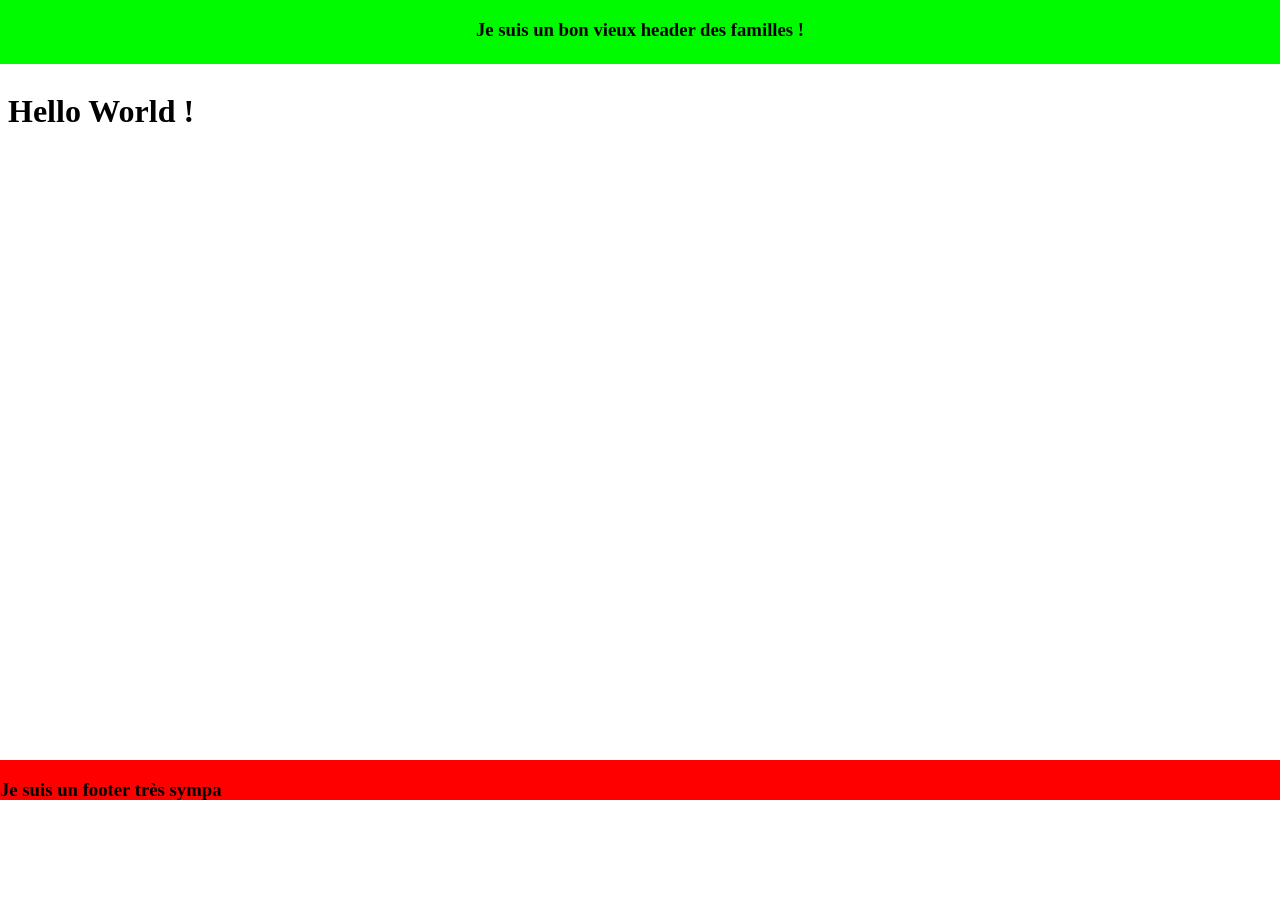
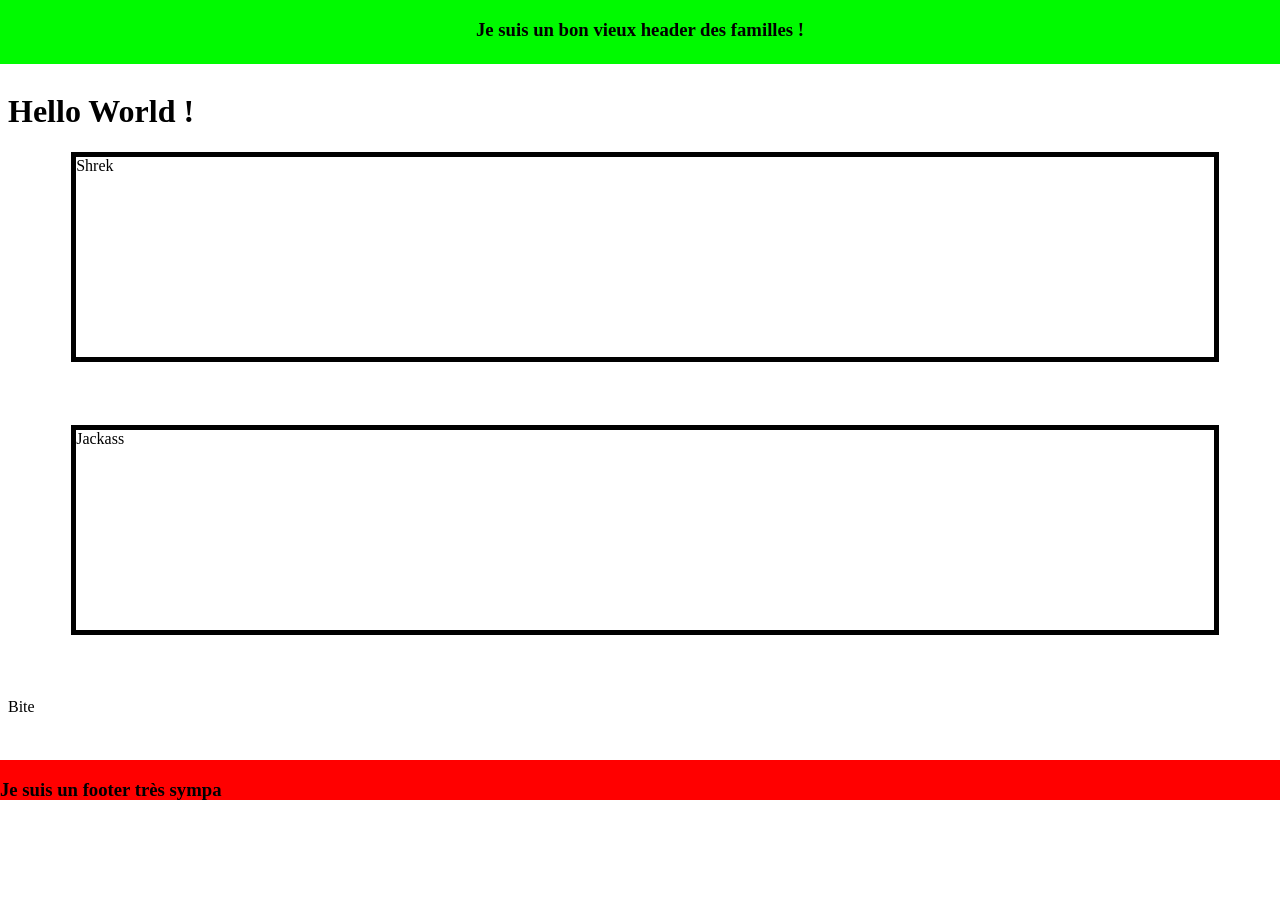
Before and after one commit to manhunter7-2/ProjetWeb, a PHP site: page / in a window 1280 px wide. Shown: the top 911 px of the page. Before the commit the page ends 800 px from the top, so only its background shows below. Run offline with PHP 8.4, Linux system fonts and the light colour scheme; data comes from the database, SQL or seed files in the repository.

Commit message:
4/4 01.00

```diff
--- a/Templates/Template.php
+++ b/Templates/Template.php
@@ -11,7 +11,7 @@ class Template
 <meta charset="UTF-8">
     <meta name="viewport" content="width=device-width, user-scalable=no, initial-scale=1.0, maximum-scale=1.0, minimum-scale=1.0">
     <meta http-equiv="X-UA-Compatible" content="ie=edge">
-    <link rel="stylesheet" href="<?php echo ($GLOBALS['CSS']."style.css")?>" >
+    <link rel="stylesheet" href="<?php echo ($GLOBALS['CSS']."style.css?v=1")?>" >
     <title>PRIIIIIMO VICTORIA</title>
 </head>
     <body>
--- /dev/null
+++ b/Tools/dataTools.php
@@ -0,0 +1,39 @@
+<?php
+
+function dataTools(){
+        $base_name = "moviesdb";
+        $base_host = "127.0.0.1"; //localhost
+        $base_port = "3306"; //default SQL port
+
+        $usr = "root";
+        $passwd = "";
+
+        //connect
+        try{
+            $source_name = 'mysql:dbname='.$base_name.';host='.$base_host.';port='.$base_port;
+            $db = new PDO($source_name, $usr, $passwd);
+        }
+
+        catch(\Exception $e){
+            die("ERROR : ".$e->getMessage());
+        }
+
+        $request = "SELECT * FROM Movies";
+        $rqst = $db->prepare($request);
+        $rqst->execute() or die(var_dump($rqst->errorInfo()));
+        $result = $rqst->fetchAll(PDO::FETCH_OBJ);
+
+        foreach ($result as $r): ?>
+            <article class="art-mov">
+                <div class="main-mov"
+                     style="background-image: url("<?= "../".$r->poster?>")">
+                    <?= $r->title ?>
+<!--                    <img src="--><?php //echo $r->poster ?><!--">-->
+                </div>
+<!--                <div class="synopsis">-->
+<!--                    <p>--><?//= $r->synopsis ?><!--</p>-->
+<!--                </div>-->
+            </article>
+        <?php endforeach;
+        echo ("Bite");
+}
--- a/Tools/directories.php
+++ b/Tools/directories.php
@@ -5,4 +5,4 @@ $GLOBALS['TEMPLATE'] = $GLOBALS['MAIN-DIR']."/Templates/";
 $GLOBALS['CSS'] = "css/";
 $GLOBALS['INDEX'] = $GLOBALS['MAIN-DIR']."/index.php";
 $GLOBALS['TOOLS'] = __DIR__ . "/";
-$GLOBALS['DATABASE'] = $GLOBALS['MAIN-DIR']."/data/movies.sql";
+$GLOBALS['DATABASE'] = $GLOBALS['MAIN-DIR']."/data/moviesdb.sql";
--- a/css/style.css
+++ b/css/style.css
@@ -21,6 +21,24 @@ footer{
 
 #body-page{
     padding-top: 4rem; /*header height*/
-    padding-bottom: 2.5rem; /*footer height*/
+    padding-bottom: 100%;
     overflow: auto; /*enable scroll*/
 }
+
+.art-mov{
+    height : 200px;
+    width : 90%;
+    margin-left : 5%;
+    margin-right: 5%;
+    margin-bottom: 5%;
+    border: 5px solid black;
+}
+
+/*.main-mov{*/
+/*    height : 180px;*/
+/*    width : 140px;*/
+/*}*/
+
+img{
+    object-fit: contain;
+}
--- a/index.php
+++ b/index.php
@@ -11,5 +11,8 @@ use Templates\Template;
 
 <?php ob_start()?>
 <h1>Hello World !</h1>
+<?php include ("Tools/dataTools.php");
+dataTools();?>
 <?php $add = ob_get_clean();
+
 Template::render($add);
```
Also changed, not shown: data/movies.sql (deleted, +0 -9 lines), data/moviesdb.sql (added, +11 -0 lines), Pictures/Posters/jackass.jpg (added).
